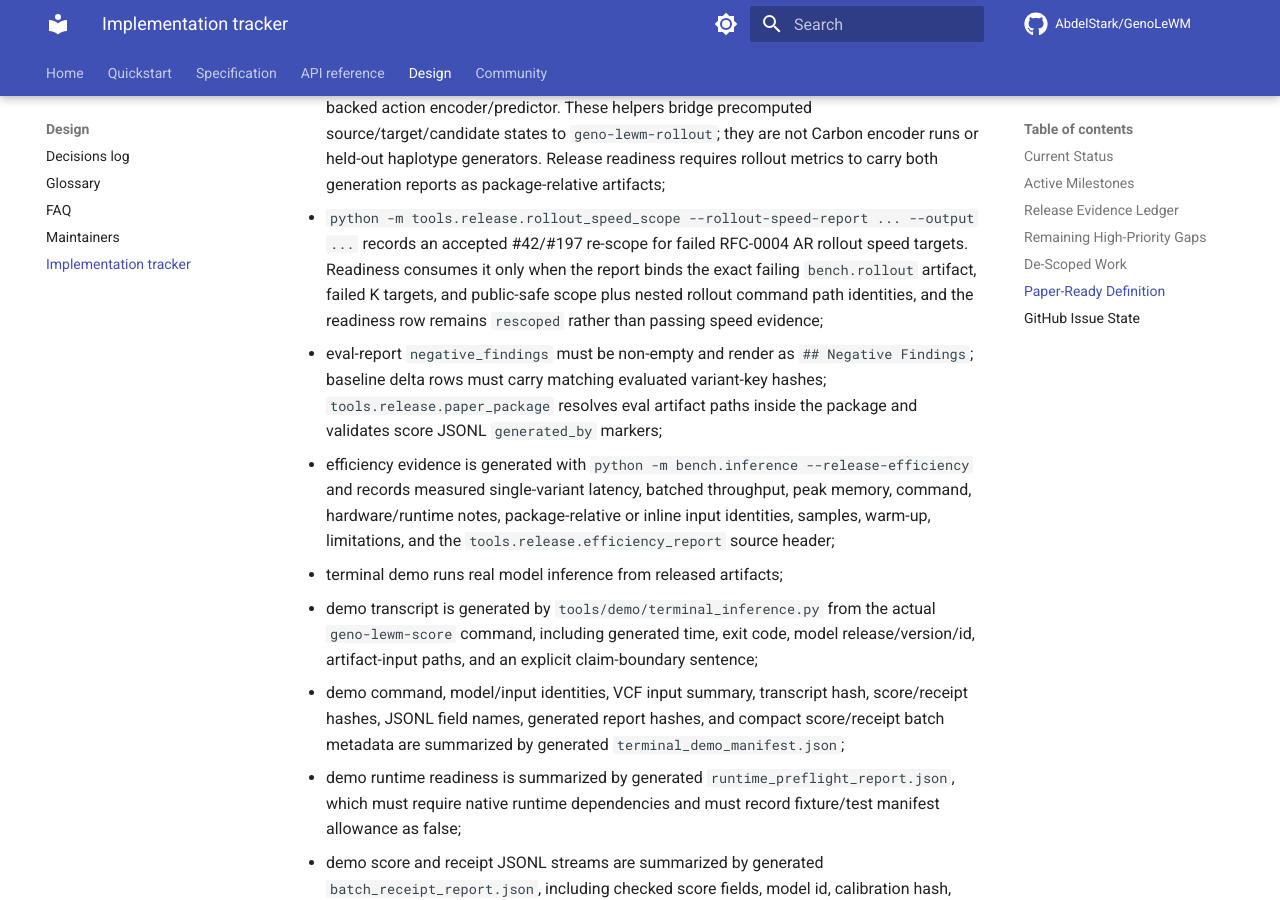
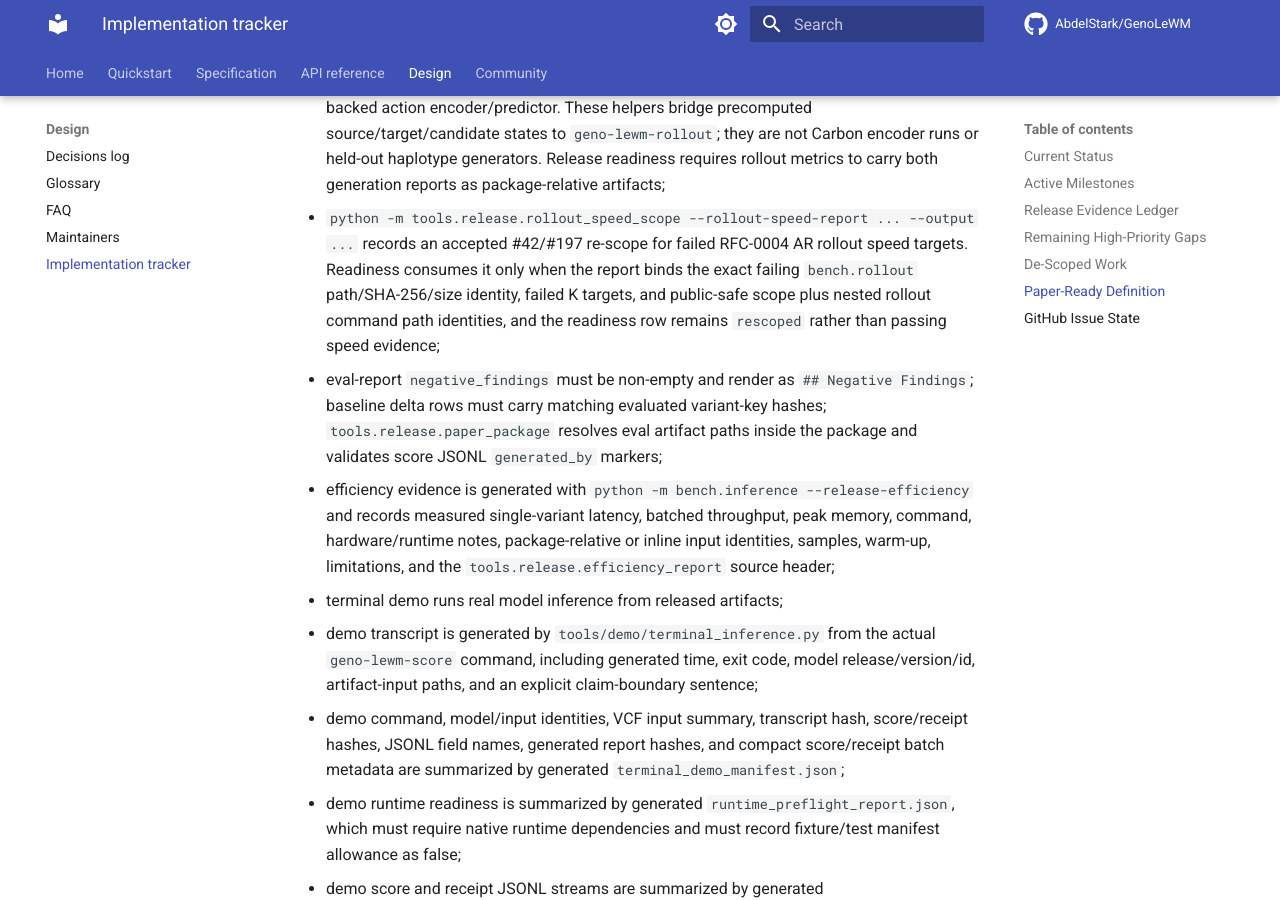
Before and after one commit to AbdelStark/GenoLeWM, an MkDocs documentation site: the page built from docs/roadmap/IMPLEMENTATION.md, in a window 1280 px wide and 900 px high, scrolled down 7651 px. Built offline with MkDocs 1.6.1 and Material for MkDocs 9.7.7, drawn with Linux system fonts in a browser that asks for light colours; comment, search, counter and statistics services are not loaded; the version menu is left out.

Commit message:
eval: verify rollout scope report path

```diff
--- a/docs/roadmap/IMPLEMENTATION.md
+++ b/docs/roadmap/IMPLEMENTATION.md
@@ -247,9 +247,10 @@ The first paper/demo release is not ready until:
 - `python -m tools.release.rollout_speed_scope --rollout-speed-report ... --output ...`
   records an accepted #42/#197 re-scope for failed RFC-0004 AR rollout
   speed targets. Readiness consumes it only when the report binds the
-  exact failing `bench.rollout` artifact, failed K targets, and
-  public-safe scope plus nested rollout command path identities, and the
-  readiness row remains `rescoped` rather than passing speed evidence;
+  exact failing `bench.rollout` path/SHA-256/size identity, failed K
+  targets, and public-safe scope plus nested rollout command path
+  identities, and the readiness row remains `rescoped` rather than
+  passing speed evidence;
 - eval-report `negative_findings` must be non-empty and render as
   `## Negative Findings`;
   baseline delta rows must carry matching evaluated variant-key hashes;
```
Also changed, not shown: README.md (+4 -3 lines), ROADMAP.md (+3 -3 lines), docs/spec/09-release-and-versioning.md (+2 -1 lines), 2 other files.
